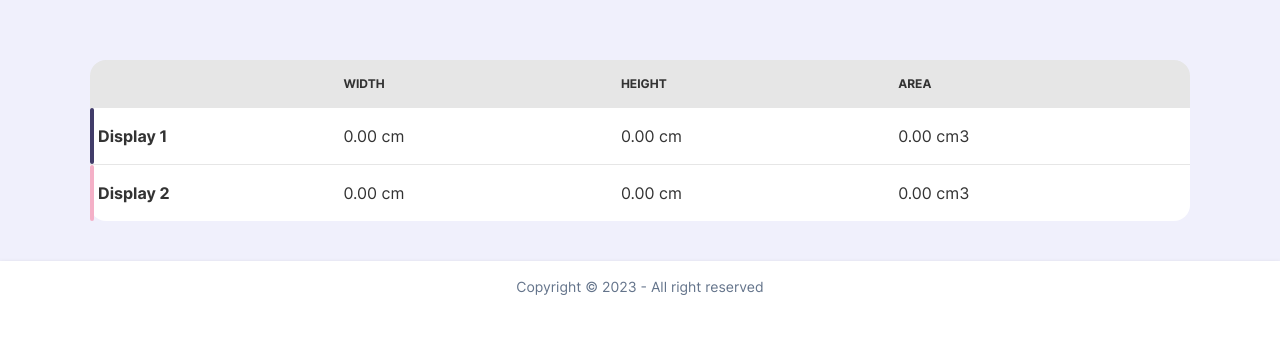
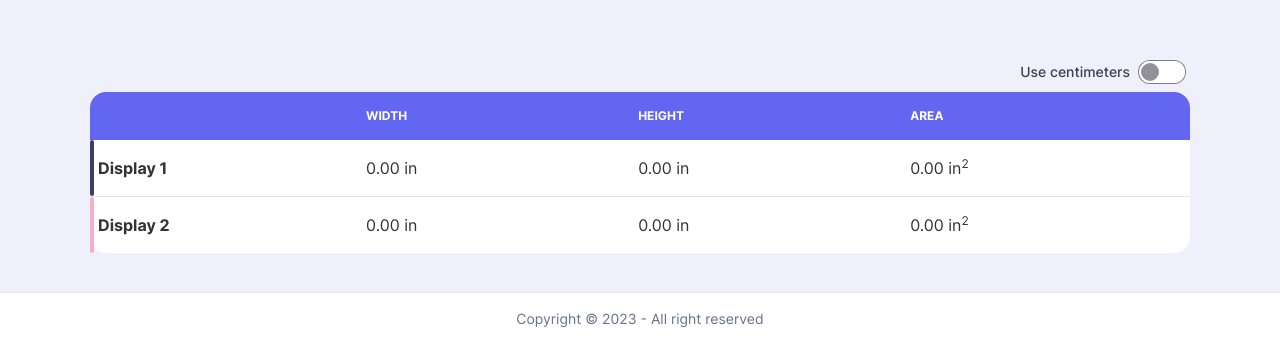
Before and after one commit to jacekobst1/howbigg, a Next.js app: page /compare/display in a window 1280 px wide. Shown: the part 1516-1861 px from the top of the page. Before the commit the page ends 1829 px from the top, so only its background shows below. Built offline with nearby package versions, Linux system fonts and the light colour scheme.

Commit message:
Add unit toggle to Details component

```diff
--- a/src/app/compare/display/components/Details/Details.tsx
+++ b/src/app/compare/display/components/Details/Details.tsx
@@ -1,28 +1,44 @@
 "use client";
 
 import Display from "@/app/compare/display/types/Display";
-import React from "react";
+import React, { ReactNode, useState } from "react";
+import Toggle from "@/components/form/inputs/Toggle";
 
 interface DetailsProps {
   displays: Display[];
 }
 
 export default function Details({ displays }: DetailsProps) {
+  const [unit, setUnit] = useState<"cm" | "in">("in");
+  const unitIsCm = unit === "cm";
+
+  function toggleUnit(checked: boolean) {
+    const unit = checked ? "cm" : "in";
+    setUnit(unit);
+  }
+
   return (
     <div className="overflow-x-auto">
-      <table className="table w-full">
+      <label>
+        <p className="flex items-center justify-end text-xs md:text-sm font-medium select-none text-gray-700 px-1">
+          <span className="mr-2">Use centimeters</span>
+          <Toggle size="md" checked={unitIsCm} onChange={toggleUnit} />
+        </p>
+      </label>
+
+      <table className="table w-full mt-2">
         <thead>
           <tr>
-            <th></th>
-            <th>Width</th>
-            <th>Height</th>
-            <th>Area</th>
+            <HeadTh />
+            <HeadTh>Width</HeadTh>
+            <HeadTh>Height</HeadTh>
+            <HeadTh>Area</HeadTh>
           </tr>
         </thead>
         <tbody>
           {displays.map((display) => (
-            <tr key={display.id} className="hover">
-              <th className="p-0">
+            <tr key={display.id} className="group">
+              <th className="p-0 group-hover:bg-primary-100">
                 <div className="flex items-center">
                   <div
                     className="w-fit h-full rounded-3xl px-0.5 py-7 mr-1"
@@ -31,9 +47,16 @@ export default function Details({ displays }: DetailsProps) {
                   {display.name}
                 </div>
               </th>
-              <td>{display.width.cm.toFixed(2)} cm</td>
-              <td>{display.height.cm.toFixed(2)} cm</td>
-              <td>{(display.width.cm * display.height.cm).toFixed(2)} cm3</td>
+              <BodyTd>
+                {display.width[unit].toFixed(2)} {unit}
+              </BodyTd>
+              <BodyTd>
+                {display.height[unit].toFixed(2)} {unit}
+              </BodyTd>
+              <BodyTd>
+                {(display.width[unit] * display.height[unit]).toFixed(2)} {unit}
+                <sup>2</sup>
+              </BodyTd>
             </tr>
           ))}
         </tbody>
@@ -41,3 +64,15 @@ export default function Details({ displays }: DetailsProps) {
     </div>
   );
 }
+
+interface ChildrenProp {
+  children?: ReactNode;
+}
+
+const HeadTh = ({ children }: ChildrenProp) => {
+  return <th className="bg-primary-500 text-base-100">{children}</th>;
+};
+
+const BodyTd = ({ children }: ChildrenProp) => {
+  return <td className="group-hover:bg-primary-100">{children}</td>;
+};
```
